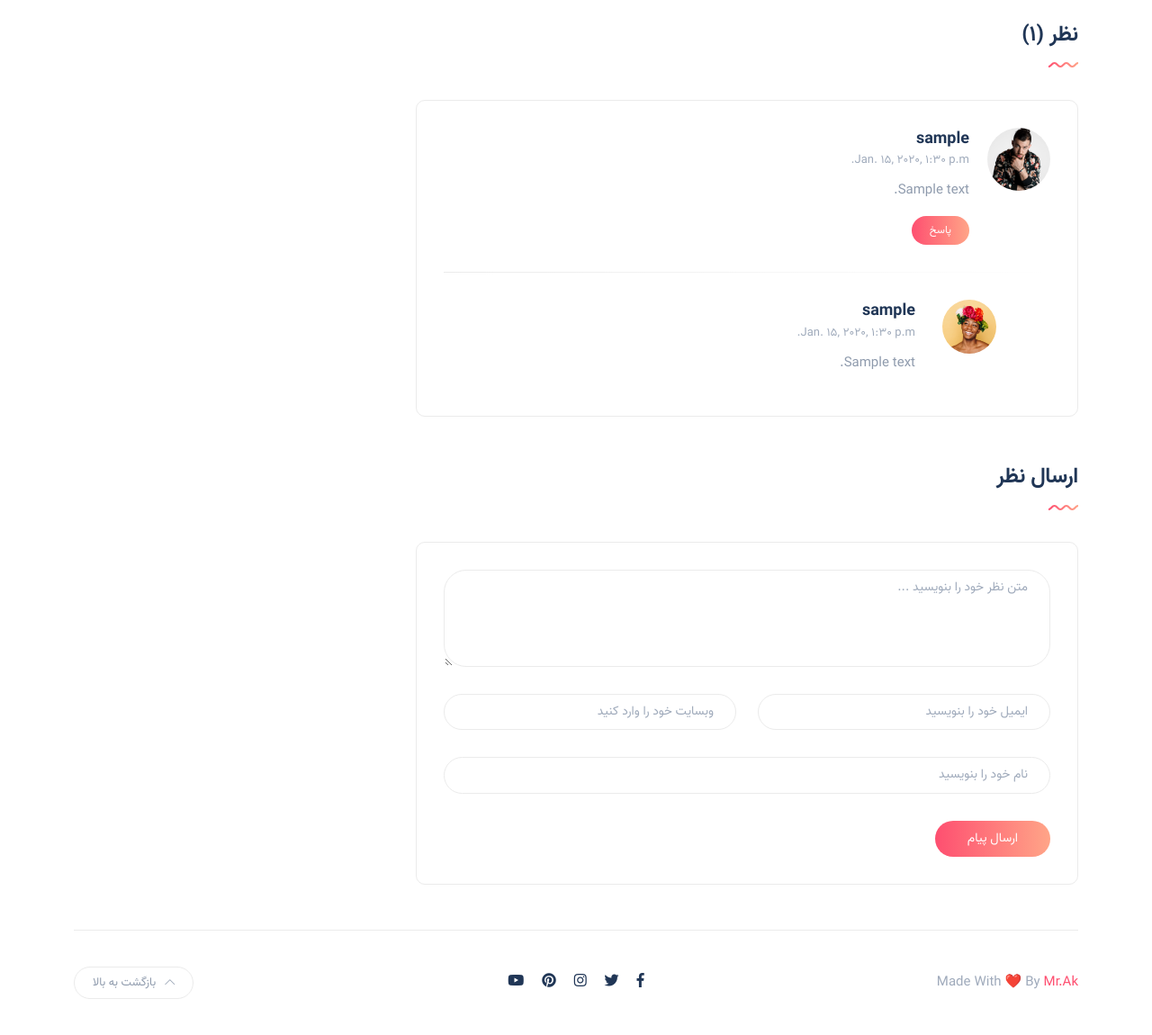
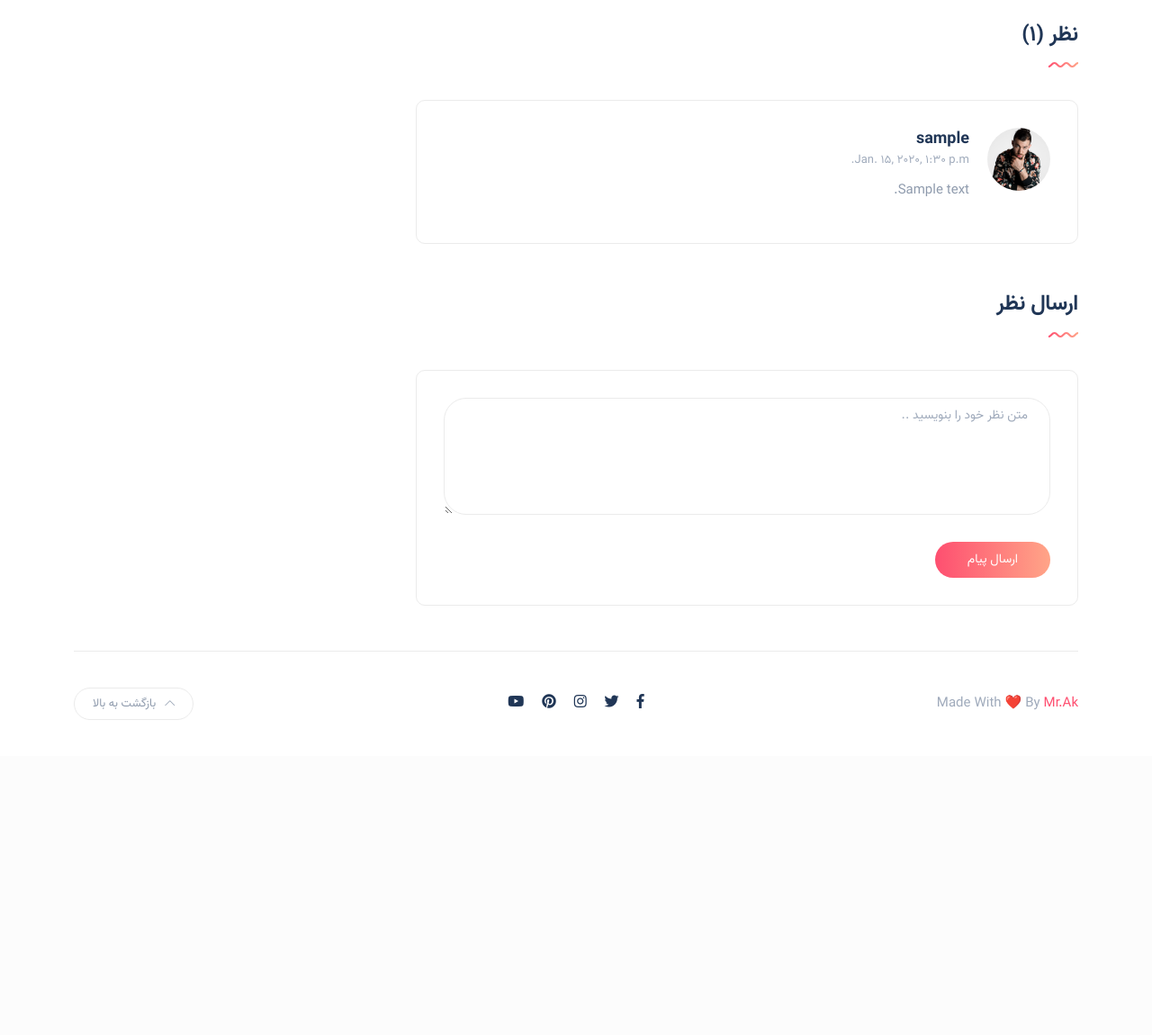
Before and after one commit to Mr-Ak-100/blog_website, a Django app: template article/templates/article/detail.html in a window 1280 px wide. Shown: the part 1139-2289 px from the top of the page at 90% size. After the commit the page ends 1939 px from the top, so only its background shows below. Run offline with Django 4.2, Linux system fonts and the light colour scheme; the template is opened without the code that fills it: values that come from a table or form of the project are taken from there, others are empty; a user stored in the database is signed in; tables that the repository leaves empty hold one stand-in row (values such as "Sample post"); grey boxes marked "Sample" are stand-in pictures; some libraries are stand-ins or nearby versions.

Commit message:
create_comment_form_and_use

```diff
--- a/article/forms.py
+++ b/article/forms.py
@@ -0,0 +1,10 @@
+from django import forms
+
+
+class CommentForm(forms.Form):
+
+    body = forms.CharField(max_length=300, min_length=25, widget=forms.Textarea(attrs={
+        "class": "form-control",
+        "placeholder": "متن نظر خود را بنویسید ..",
+        "rows": "5"
+    }))
--- a/article/models.py
+++ b/article/models.py
@@ -72,7 +72,6 @@ class Comment(models.Model):
 
     article = models.ForeignKey(Article, on_delete=models.CASCADE, related_name='comments', verbose_name="مقاله")
     user = models.ForeignKey(User, on_delete=models.CASCADE, related_name="comments", verbose_name="حساب کاربری")
-    reply = models.ForeignKey("self", on_delete=models.CASCADE, null=True, blank=True, related_name="replies", verbose_name="ریپلای")
     body = models.TextField(max_length=300, verbose_name="متن کامنت")
     published = models.BooleanField(default=False, verbose_name="انتشار", help_text="تا وقتی دکمه انتشار تیک نخورد این کامنت در هیچ کدام از صفحات وبسایت قابل رؤیت نخواهد بود")
     created = models.DateTimeField(auto_now_add=True)
--- a/article/templates/article/detail.html
+++ b/article/templates/article/detail.html
@@ -98,22 +98,22 @@
                             <h4 class="name"><a href="#">{{ comment.user.username }}</a></h4>
                             <span class="date">{{ comment.created }}</span>
                             <p>{{ comment.body }}</p>
-                            <a href="#" class="btn btn-default btn-sm">پاسخ</a>
+{#                            <a href="#" class="btn btn-default btn-sm">پاسخ</a>#}
                         </div>
                     </li>
                     <!-- comment item -->
-                    {% for reply in comment.replies.all %}
-                        <li class="comment child rounded">
-                            <div class="thumb">
-                                <img src="{% static 'images/other/comment-2.png' %}" alt="John Doe"/>
-                            </div>
-                            <div class="details">
-                                <h4 class="name"><a href="#">{{ reply.user.username }}</a></h4>
-                                <span class="date">{{ reply.created }}</span>
-                                <p>{{ reply.body }}</p>
-                            </div>
-                        </li>
-                    {% endfor %}
+{#                    {% for reply in comment.replies.all %}#}
+{#                        <li class="comment child rounded">#}
+{#                            <div class="thumb">#}
+{#                                <img src="{% static 'images/other/comment-2.png' %}" alt="John Doe"/>#}
+{#                            </div>#}
+{#                            <div class="details">#}
+{#                                <h4 class="name"><a href="#">{{ reply.user.username }}</a></h4>#}
+{#                                <span class="date">{{ reply.created }}</span>#}
+{#                                <p>{{ reply.body }}</p>#}
+{#                            </div>#}
+{#                        </li>#}
+{#                    {% endfor %}#}
                 {% endfor %}
             </ul>
         </div>
@@ -131,43 +131,46 @@
             <div class="comment-form rounded bordered padding-30">
 
                 <form id="comment-form" class="comment-form" method="post">
-
+                    {% csrf_token %}
                     <div class="messages"></div>
 
                     <div class="row">
 
                         <div class="column col-md-12">
                             <!-- Comment textarea -->
+                            {{ comment_form.non_field_errors }}
+                            {{ comment_form.body.errors }}
                             <div class="form-group">
-                                        <textarea name="InputComment" id="InputComment" class="form-control" rows="4"
-                                                  placeholder="متن نظر خود را بنویسید ..."
-                                                  required="required"></textarea>
+{#                                <textarea name="InputComment" id="InputComment" class="form-control" rows="5"#}
+{#                                          placeholder="متن نظر خود را بنویسید ..."#}
+{#                                          required="required"></textarea>#}
+                                {{ comment_form.body }}
                             </div>
                         </div>
 
-                        <div class="column col-md-6">
-                            <!-- Email input -->
-                            <div class="form-group">
-                                <input type="email" class="form-control" id="InputEmail" name="InputEmail"
-                                       placeholder="ایمیل خود را بنویسید" required="required">
-                            </div>
-                        </div>
+{#                        <div class="column col-md-6">#}
+{#                            <!-- Email input -->#}
+{#                            <div class="form-group">#}
+{#                                <input type="email" class="form-control" id="InputEmail" name="InputEmail"#}
+{#                                       placeholder="ایمیل خود را بنویسید" required="required">#}
+{#                            </div>#}
+{#                        </div>#}
 
-                        <div class="column col-md-6">
-                            <!-- Name input -->
-                            <div class="form-group">
-                                <input type="text" class="form-control" name="InputWeb" id="InputWeb"
-                                       placeholder="وبسایت خود را وارد کنید" required="required">
-                            </div>
-                        </div>
-
-                        <div class="column col-md-12">
-                            <!-- Email input -->
-                            <div class="form-group">
-                                <input type="text" class="form-control" id="InputName" name="InputName"
-                                       placeholder="نام خود را بنویسید" required="required">
-                            </div>
-                        </div>
+{#                        <div class="column col-md-6">#}
+{#                            <!-- Name input -->#}
+{#                            <div class="form-group">#}
+{#                                <input type="text" class="form-control" name="InputWeb" id="InputWeb"#}
+{#                                       placeholder="وبسایت خود را وارد کنید" required="required">#}
+{#                            </div>#}
+{#                        </div>#}
+{##}
+{#                        <div class="column col-md-12">#}
+{#                            <!-- Email input -->#}
+{#                            <div class="form-group">#}
+{#                                <input type="text" class="form-control" id="InputName" name="InputName"#}
+{#                                       placeholder="نام خود را بنویسید" required="required">#}
+{#                            </div>#}
+{#                        </div>#}
 
                     </div>
 
@@ -178,7 +181,7 @@
                 </form>
             </div>
         {% else %}
-            <p>برای ارسال نظر <a href="/admin/">وارد</a> شید!</p>
+            <p> برای ارسال نظر <a href="{% url 'account:login' %}">وارد</a> شوید یا <a href="{% url 'account:register' %}">حساب کاربری</a> بسازید! </p>
         {% endif %}
     </div>
 {% endblock %}
```
Also changed, not shown: article/views.py (+22 -2 lines), article/migrations/0002_remove_comment_reply.py (added).
